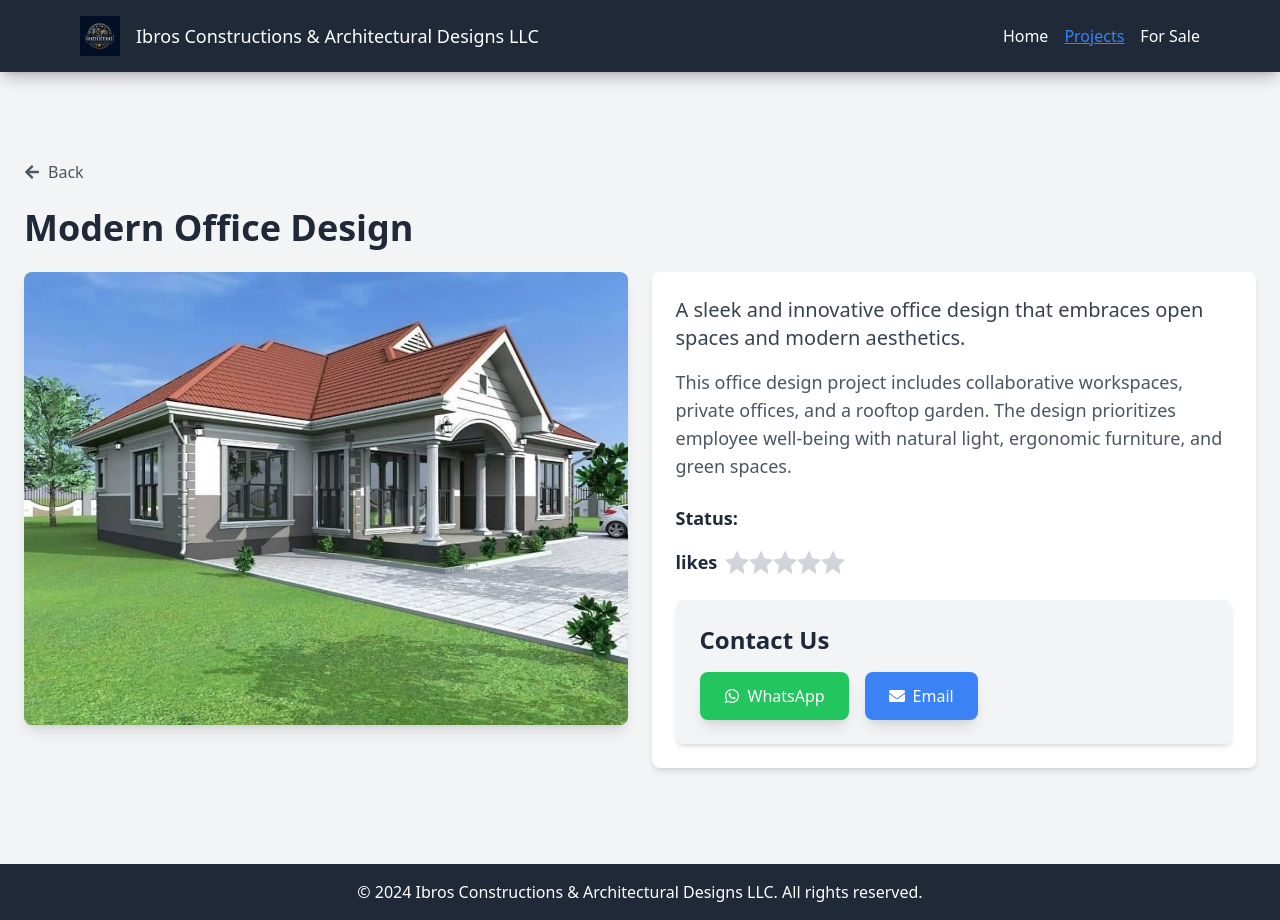
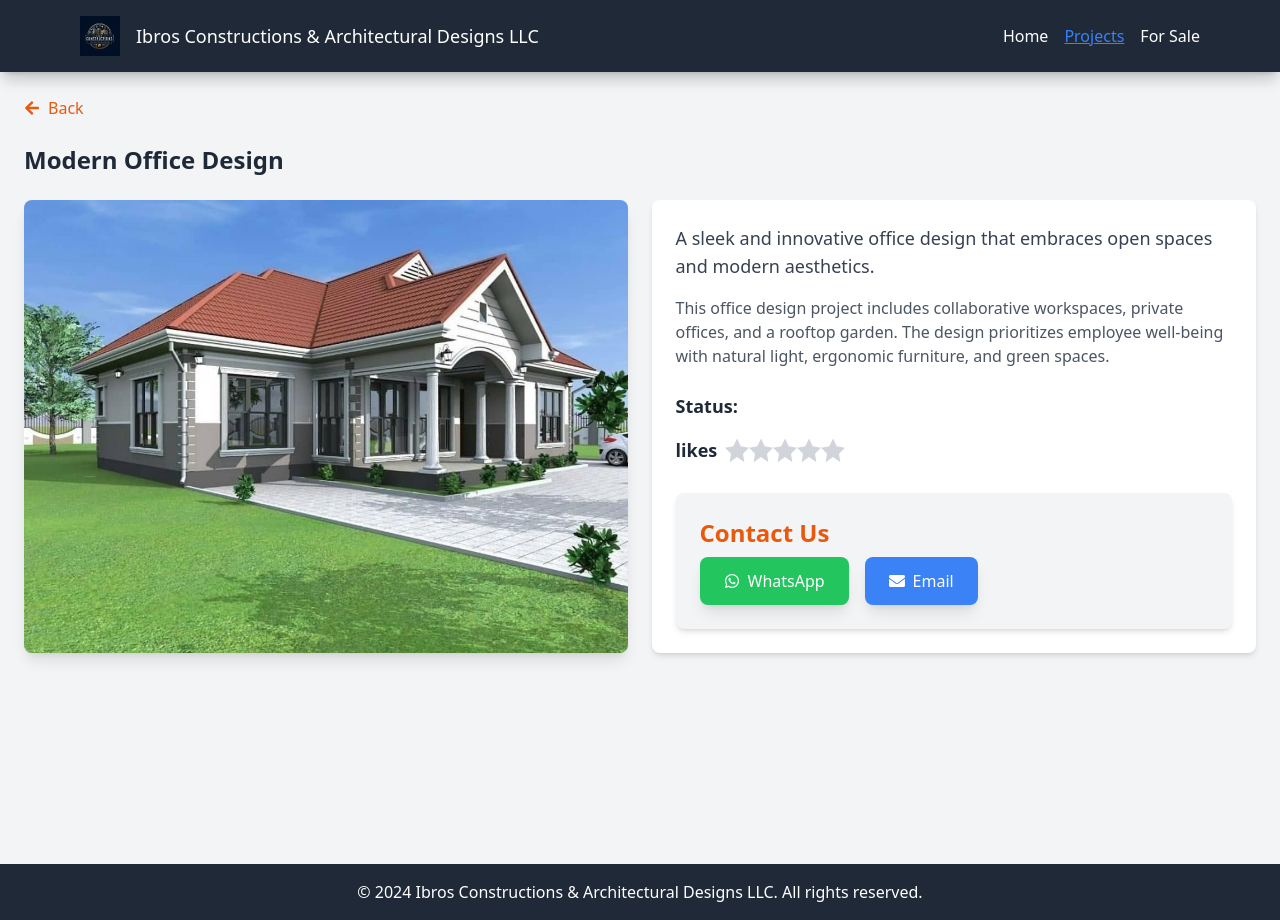
Before and after one commit to SamuelAsoma/ibros-constructions, a React (Vite) app: page /gallery/architectural-design/1 in a window 1280 px wide. Built offline with nearby package versions, Linux system fonts and the light colour scheme.

Commit message:
improve spacing on all pages

```diff
--- a/src/components/ArchitecturalDesignDetail.jsx
+++ b/src/components/ArchitecturalDesignDetail.jsx
@@ -21,20 +21,20 @@ const ArchitecturalDesignDetail = () => {
   const handleEmailClick = () => {
     const subject = encodeURIComponent(`Inquiry about "${project.title}"`);
     const body = encodeURIComponent(`Hello,\n\nI am interested in the architectural design titled "${project.title}".\n\nPlease provide more details.\n\nThank you.`);
-    window.location.href = `mailto:info@yourcompany.com?subject=${subject}&body=${body}`;
+    window.location.href = `mailto:ibroone3030@gmail.com <ibroone3030@gmail.com>;?subject=${subject}&body=${body}`;
   };
 
   return (
     <div className="flex flex-col min-h-screen bg-gray-100">
       <Header />
-      <div className="container mx-auto p-6 pt-24 flex-grow">
+      <div className="container mx-auto p-6 pt-8 flex-grow">
         <button
-          className="text-gray-600 hover:text-gray-900 flex items-center mb-6"
+          className="text-orange-600 hover:text-orange-900 flex items-center mb-6"
           onClick={() => navigate(-1)}
         >
           <FaArrowLeft className="mr-2" /> Back
         </button>
-        <h2 className="text-4xl font-extrabold mb-6 text-gray-800">{project.title}</h2>
+        <h2 className="text-2xl font-bold mb-6 text-gray-800">{project.title}</h2>
         <div className="flex flex-col md:flex-row md:space-x-6">
           <div className="w-full md:w-1/2 lg:w-1/2 mb-6 md:mb-0">
             <div className="aspect-w-4 aspect-h-3 rounded-lg shadow-lg overflow-hidden">
@@ -47,8 +47,8 @@ const ArchitecturalDesignDetail = () => {
           </div>
           <div className="bg-white p-6 rounded-lg shadow-md md:w-1/2 lg:w-1/2 flex flex-col justify-between">
             <div>
-              <p className="text-xl mb-4 text-gray-700">{project.description}</p>
-              <p className="text-lg text-gray-600">{project.details}</p>
+              <p className="text-lg mb-4 text-gray-700">{project.description}</p>
+              <p className="text-md text-gray-600">{project.details}</p>
               <p className="text-lg font-semibold text-gray-800 mt-6">Status: <span className="font-normal">{project.status}</span></p>
               <div className="flex items-center mt-4">
                 <span className="text-lg font-semibold text-gray-800 mr-2">{project.likes} likes</span>
@@ -66,8 +66,8 @@ const ArchitecturalDesignDetail = () => {
                 </div>
               </div>
             </div>
-            <div className="mt-6 bg-gray-100 p-6 rounded-lg shadow-md">
-              <h3 className="text-2xl font-bold mb-4 text-gray-800">Contact Us</h3>
+            <div className="bg-gray-100 p-6 rounded-lg shadow-md">
+              <h3 className="text-2xl font-bold mb-2 text-orange-600">Contact Us</h3>
               <div className="flex flex-col sm:flex-row sm:space-x-4">
                 <button
                   className="mt-2 sm:mt-0 bg-green-500 text-white px-6 py-3 rounded-lg flex items-center shadow-lg hover:bg-green-700 transition duration-300"
--- a/src/components/BuildingCard.jsx
+++ b/src/components/BuildingCard.jsx
@@ -7,7 +7,7 @@ const BuildingCard = ({ building }) => (
       <h3 className="font-bold text-xl mb-2">{building.title}</h3>
       <p className="text-gray-700 text-base mb-4">{building.description}</p>
       <p className="text-green-500 font-semibold">Status: {building.status}</p>
-      <Link to={`/building/${building.id}`} className="mt-4 bg-blue-500 text-white px-4 py-2 rounded inline-block">View Details</Link>
+      <Link to={`/building/${building.id}`} className="mt-4 bg-blue-500 text-white font-semibold px-4 py-2 rounded inline-block">View Details</Link>
     </div>
   </div>
 );
--- a/src/components/BuildingsForSale.jsx
+++ b/src/components/BuildingsForSale.jsx
@@ -8,7 +8,7 @@ const BuildingsForSale = () => {
 
   return (
     <section id="for-sale" className="py-12 bg-gray-100 text-center">
-      <h2 className="text-3xl font-bold mb-8 animate-fadeIn border-b-2 border-orange-500 inline-block text-gray-800">Buildings for Sale</h2>
+      <h2 className="text-xl font-bold mb-8 animate-fadeIn border-b-2 border-orange-500 inline-block text-gray-800">Buildings for Sale</h2>
       <div className="max-w-6xl mx-auto grid gap-8 md:grid-cols-2 lg:grid-cols-2 px-4 sm:px-6 lg:px-8">
         {buildingsForSale.map((building) => (
           <div key={building.id} className="bg-white p-6 rounded-lg shadow-md transform transition duration-500 hover:scale-105">
--- a/src/components/ProjectDetail.jsx
+++ b/src/components/ProjectDetail.jsx
@@ -15,14 +15,14 @@ const ProjectDetail = ({ projects }) => {
   return (
     <div className="flex flex-col min-h-screen bg-gray-100">
       <Header />
-      <div className="container mx-auto p-6 pt-24 flex-grow">
+      <div className="container mx-auto p-6 pt-8 flex-grow">
         <button
-          className="text-gray-600 hover:text-gray-900 flex items-center mb-6"
+          className="text-orange-600 hover:text-orange-900 flex items-center mb-6"
           onClick={() => navigate(-1)}
         >
           <FaArrowLeft className="mr-2" /> Back
         </button>
-        <h2 className="text-4xl font-extrabold mb-6 text-gray-800">{project.title}</h2>
+        <h2 className="text-2xl font-bold mb-6 text-gray-800">{project.title}</h2>
         <div className="flex flex-col md:flex-row md:space-x-6">
           <img
             src={project.image}
@@ -31,8 +31,8 @@ const ProjectDetail = ({ projects }) => {
           />
           <div className="bg-white p-6 rounded-lg shadow-md md:w-1/2 lg:w-auto">
             <p className="text-xl mb-4 text-gray-700">{project.description}</p>
-            <p className="text-lg text-gray-600">{project.details}</p>
-            <p className="text-lg font-semibold text-gray-800 mt-6">Status: <span className="font-normal">{project.status}</span></p>
+            <p className="text-md text-gray-600">{project.details}</p>
+            <p className="text-lg font-semibold text-gray-800 mt-3">Status: <span className="font-normal">{project.status}</span></p>
             <div className="flex items-center mt-4">
               <span className="text-lg font-semibold text-gray-800 mr-2">{project.likes} likes</span>
               <div className="flex">
--- a/src/components/ResidentialGallery.jsx
+++ b/src/components/ResidentialGallery.jsx
@@ -41,4 +41,7 @@ const ResidentialGallery = React.memo(() => {
   );
 });
 
+// Setting a display name for the memoized component
+ResidentialGallery.displayName = 'ResidentialGallery';
+
 export default ResidentialGallery;
--- a/src/data/ResidentialData.js
+++ b/src/data/ResidentialData.js
@@ -1,3 +1,4 @@
+
 import residential1 from '../assets/images/residential-images/residential1.jpg';
 import residential2 from '../assets/images/residential-images/residential2.jpg';
 import residential3 from '../assets/images/residential-images/residential3.webp';
--- a/src/pages/ForSale.jsx
+++ b/src/pages/ForSale.jsx
@@ -14,7 +14,7 @@ const ForSale = () => {
     <div className="flex flex-col min-h-screen">
       <Header />
       <div className="flex-grow container mx-auto py-8">
-        <h2 className="text-3xl font-bold mb-4">Buildings for Sale</h2>
+        <h2 className="text-2xl ml-4 font-bold mb-4">Buildings for Sale</h2>
         <div className="tabs flex justify-center space-x-4 mb-8">
           <button
             onClick={() => setActiveTab('completed')}
--- a/src/pages/Gallery.jsx
+++ b/src/pages/Gallery.jsx
@@ -34,8 +34,8 @@ const Gallery = () => {
             </li>
           </ul>
         </nav>
-        <div className="pt-32 md:pt-40">
-          <h2 className="text-3xl font-bold mb-8 pt-8 md:pt-0">Gallery</h2>
+        <div className="pt-20 md:pt-40">
+          <h2 className="text-3xl font-bold mb-8 pt-4 md:pt-0">Gallery</h2>
           <div className="max-w-6xl mx-auto">
             <Outlet />
           </div>
```
